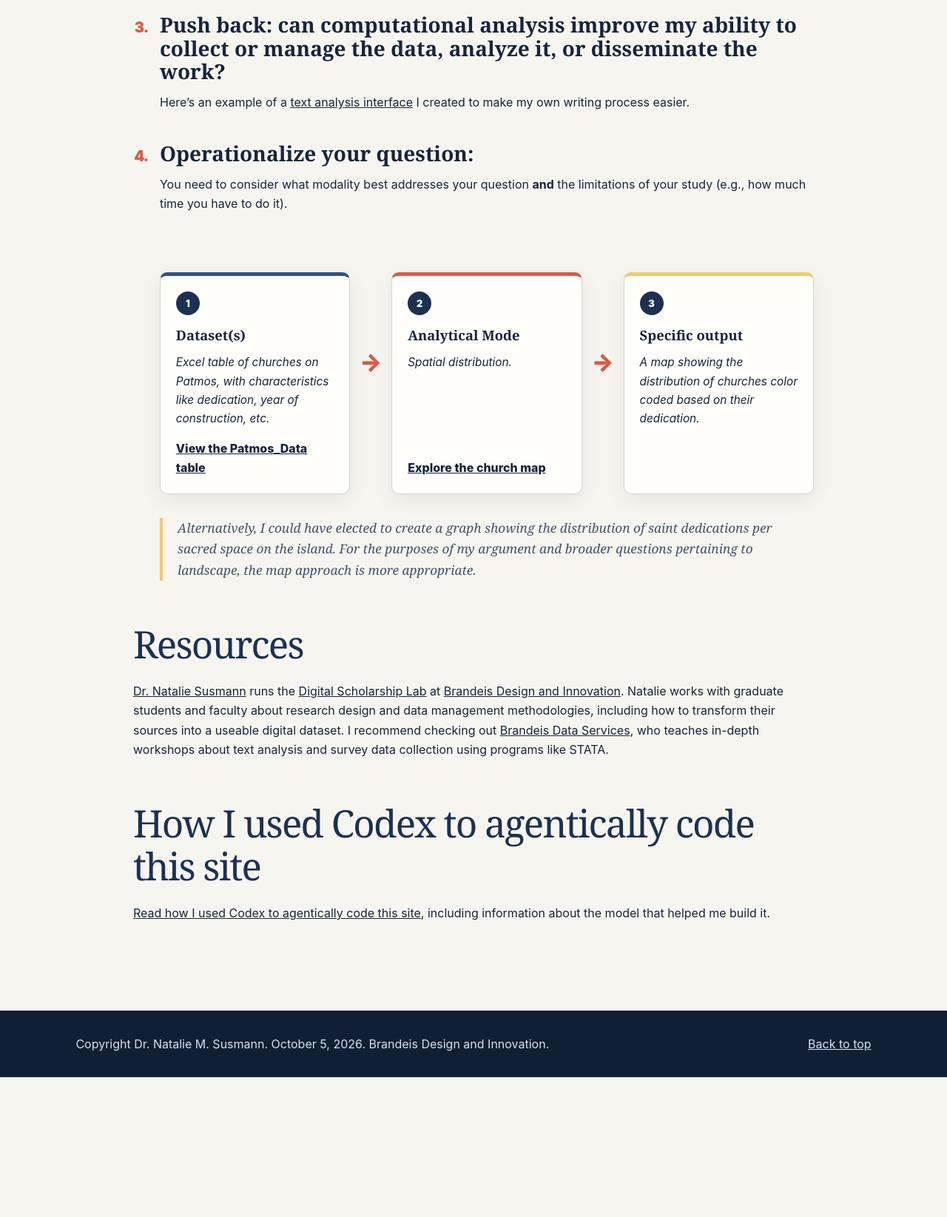
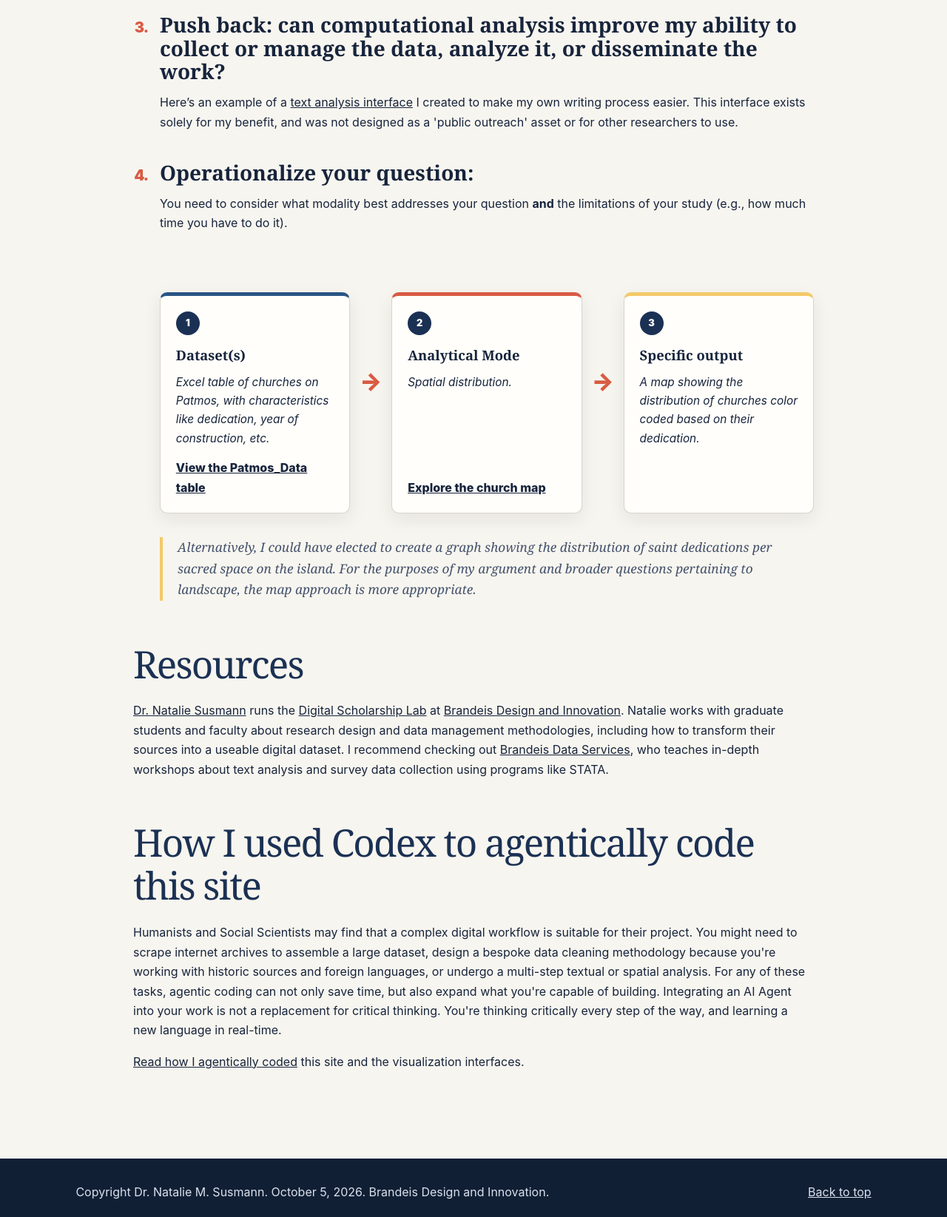
Before and after one commit to nsusmann/comp-hist-meth, a plain HTML site: page index.html in a window 1280 px wide. Shown: the part 1900-3545 px from the top of the page at 74% size. Before the commit the page ends 3356 px from the top, so only its background shows below. Drawn offline with Linux system fonts and the light colour scheme.

Commit message:
Expand agentic coding context and refresh transcript

```diff
--- a/index.html
+++ b/index.html
@@ -82,11 +82,10 @@
                   <path d="M8 39h32M11 35V24h7v11M21 35V15h7v20M31 35V9h7v26"></path>
                 </svg>
               </div>
-              <p class="takeaway-card-text">Primary analytical and visualization modes:</p>
-              <ul class="takeaway-modes">
-                <li>Graphical</li>
-                <li>Spatial</li>
-              </ul>
+              <p class="takeaway-card-text">
+                Analytical or visualization modes could be graphical or spatial. Either of these options requires a
+                database.
+              </p>
             </li>
             <li class="takeaway-card">
               <div class="takeaway-card-top" aria-hidden="true">
@@ -136,6 +135,8 @@
                 Here’s an example of a
                 <a href="https://nsusmann.github.io/patmos_public_tourism/">text analysis interface</a>
                 I created to make my own writing process easier.
+                This interface exists solely for my benefit, and was not designed as a 'public outreach' asset or for
+                other researchers to use.
               </p>
             </li>
 
@@ -192,8 +193,16 @@
         <section id="how-i-made-this-site" aria-labelledby="how-i-made-title">
           <h2 id="how-i-made-title">How I used Codex to agentically code this site</h2>
           <p>
-            <a href="how-i-made-this-site.html">Read how I used Codex to agentically code this site</a>, including
-            information about the model that helped me build it.
+            Humanists and Social Scientists may find that a complex digital workflow is suitable for their project.
+            You might need to scrape internet archives to assemble a large dataset, design a bespoke data cleaning
+            methodology because you're working with historic sources and foreign languages, or undergo a multi-step
+            textual or spatial analysis. For any of these tasks, agentic coding can not only save time, but also expand
+            what you're capable of building. Integrating an AI Agent into your work is not a replacement for critical
+            thinking. You're thinking critically every step of the way, and learning a new language in real-time.
+          </p>
+          <p>
+            <a href="how-i-made-this-site.html">Read how I agentically coded</a> this site and the visualization
+            interfaces.
           </p>
         </section>
       </article>
```
Also changed, not shown: 2 other files.
